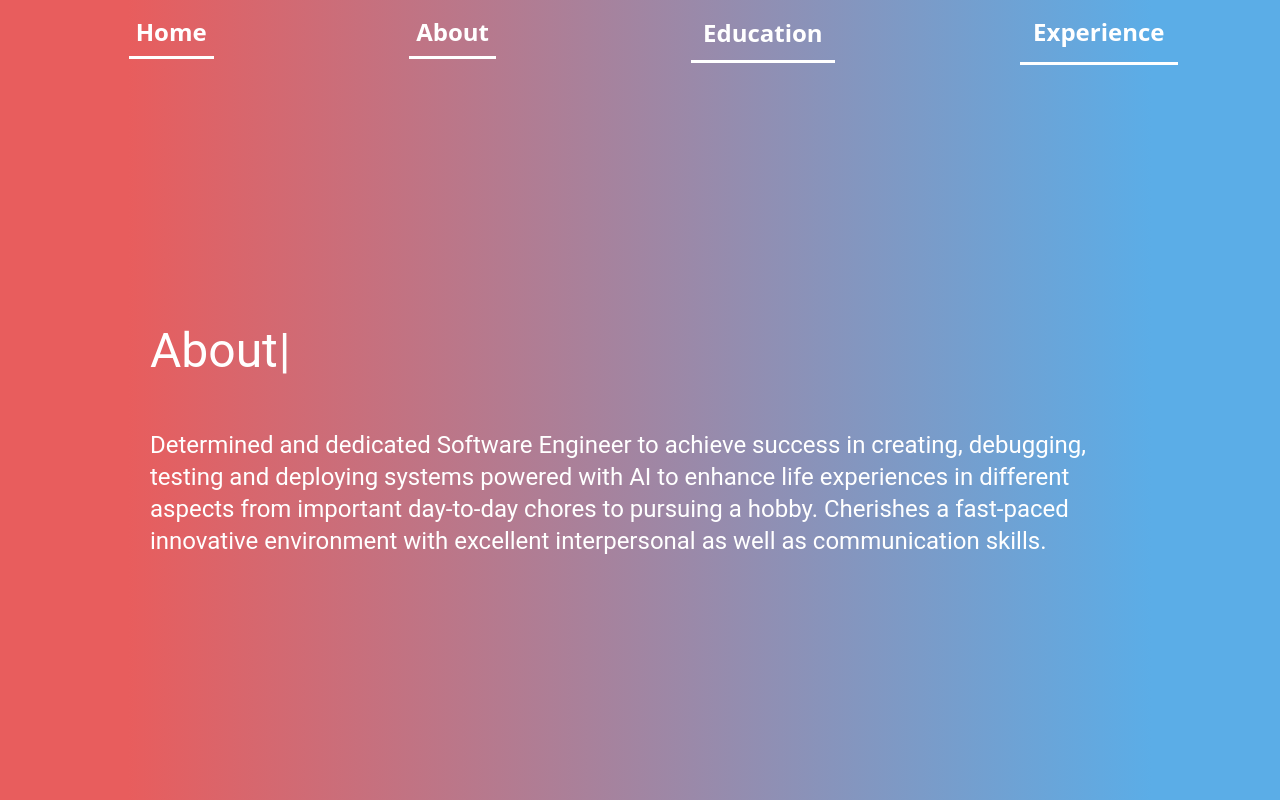
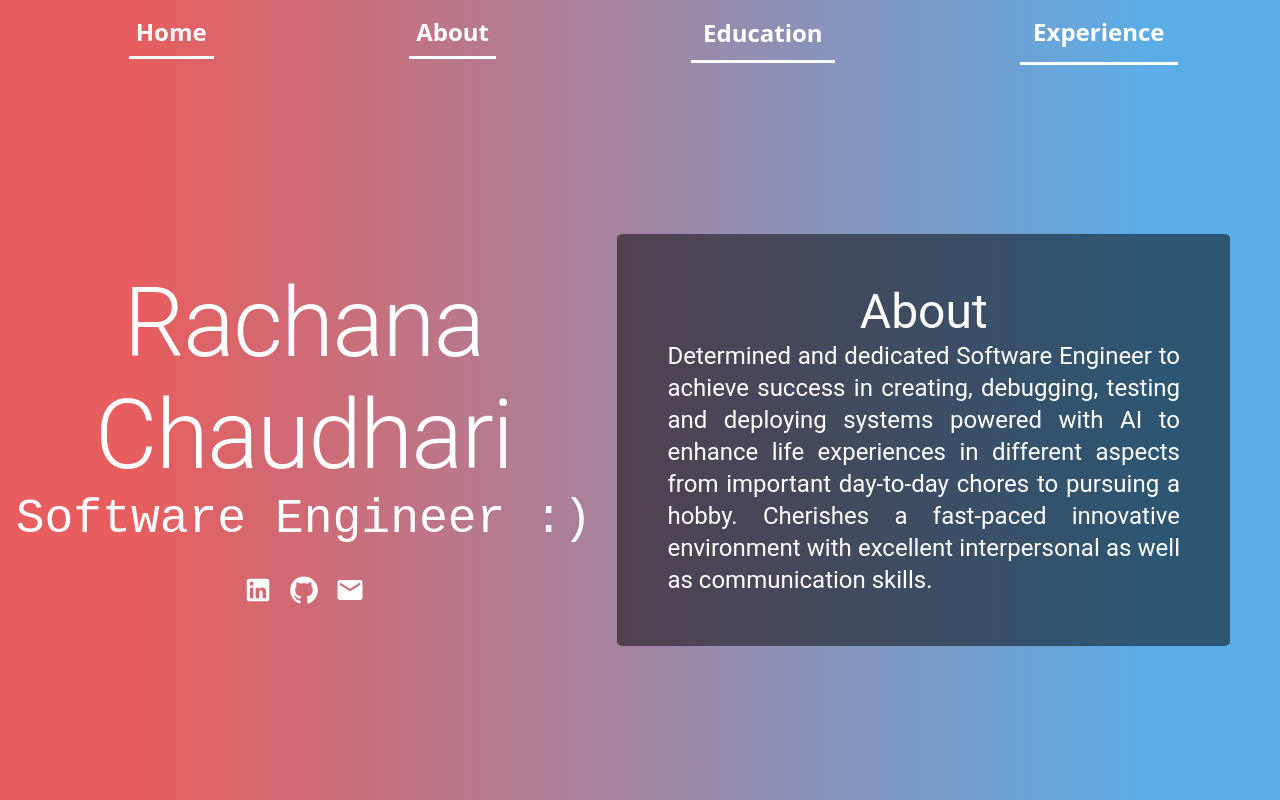
Before and after one commit to rachanac16/reflection, a React (Create React App) app: page /reflection/about in a window 1280 px wide. Built offline with nearby package versions, Linux system fonts and the light colour scheme.

Commit message:
animations and layout of home and about completed

```diff
--- a/src/App.js
+++ b/src/App.js
@@ -1,13 +1,12 @@
-import * as React from 'react';
-import { Route, Routes } from 'react-router-dom';
+import {React, useState} from 'react';
+import { Route, Routes, useLocation } from 'react-router-dom';
 import Home from './pages/Home.js';
 import About from './pages/About.js';
 import Experience from './pages/Experience.js';
 import Education from './pages/Education.js';
-import Others from './pages/Others.js';
 import Navbar from './components/Navbar.js';
 import { ThemeProvider, createTheme } from '@mui/material';
-import { palette } from '@mui/system';
+
 
 const theme = createTheme({
   palette: {
@@ -18,6 +17,8 @@ const theme = createTheme({
 });
 
 function App() {
+
+  const [prevComponent, setPrevComponent] = useState("");
 
   return <ThemeProvider theme={theme}>
     <div>
--- /dev/null
+++ b/src/components/MyAvatar.js
@@ -0,0 +1,14 @@
+import {React} from 'react';
+import rachana from './../assets/rachana.png';
+import { Grid, Avatar } from '@mui/material';
+
+
+export default function MyAvatar(){
+ return <div>
+    <Grid container direction={'column'} alignItems='center' justifyContent={'center'}>
+        <Grid item xs={4} style={{padding:'20px'}}>
+            <Avatar alt="Rachana C" src={rachana} sx={{ width: 400, height: 400 }}/>
+        </Grid>
+    </Grid>
+ </div>
+}
--- /dev/null
+++ b/src/components/MyIntro.js
@@ -0,0 +1,53 @@
+import {React} from 'react';
+import { Grid, IconButton, Typography, Avatar } from '@mui/material';
+import Typewriter from 'typewriter-effect';
+import { Box } from '@mui/system';
+import GitHubIcon from '@mui/icons-material/GitHub';
+import LinkedInIcon from '@mui/icons-material/LinkedIn';
+import EmailIcon from '@mui/icons-material/Email';
+
+export default function MyIntro({shouldAnimate}){
+
+    const openInNewTab = url => {
+        window.open(url, '_blank', 'noopener,noreferrer');
+    };
+
+    return <div>
+        <Grid container direction={'column'} alignItems='center' justifyContent={'center'}>
+                <Grid item xs={4}>
+                    <Typography variant='h1' align='center'>
+                        <div >
+                            Rachana Chaudhari
+                        </div>
+                    </Typography>
+                </Grid>
+                <Grid item xs={4}>
+
+                    <Typography variant='h3' align='center'>
+
+
+                        {
+                            (shouldAnimate)?
+                            <div className='name'>
+                            <Typewriter
+                            onInit={(typewriter) => {
+                                typewriter.typeString("Software Engineer :)").start();
+                            }}
+
+                        />
+                           </div> :
+                            <div className='name'>
+                            Software Engineer :)
+                           </div>
+                        }
+
+                    </Typography>
+                </Grid>
+                <Grid item paddingTop={'20px'}>
+                    <IconButton color="primary" onClick={()=>openInNewTab("https://www.linkedin.com/in/rachana-chaudhari/")}><LinkedInIcon sx={{ fontSize: "30px" }}/></IconButton>
+                    <IconButton color="primary" onClick={()=>openInNewTab("https://github.com/rachanac16")}><GitHubIcon sx={{ fontSize: "30px" }}/></IconButton>
+                    <IconButton color="primary" onClick={()=>openInNewTab("mailto:rc774@cornell.edu")}><EmailIcon sx={{ fontSize: "30px" }}/></IconButton>
+                </Grid>
+            </Grid>
+    </div>
+}
--- a/src/index.css
+++ b/src/index.css
@@ -18,6 +18,27 @@ html, body, #root, #root>div {
     background-position:left bottom;
   }
 }
+
+@keyframes slide_from_left {
+  from{right:-200px}
+  to{right:0px}
+}
+
+.slide_from_left {
+  animation-name: slide_from_left;
+  animation-duration: 2s;
+}
+.slide_from_right {
+  animation-name: slide_from_right;
+  animation-duration: 2s;
+}
+
+@keyframes slide_from_right {
+  from{left:-200px}
+  to{left:0px}
+}
+
+
 body {
   font-family: system-ui, -apple-system, BlinkMacSystemFont, 'Segoe UI', Roboto, Oxygen, Ubuntu, Cantarell, 'Open Sans', 'Helvetica Neue', sans-serif;
   -webkit-font-smoothing: antialiased;
@@ -52,6 +73,14 @@ body {
   color:rgb(26, 40, 65);
 }
 
+.about_container{
+  background-color: rgb(0,0,0, 0.5);
+  border-radius: 1%;
+  position: relative;
+  margin: 10px 50px 10px 10px;
+  padding: 50px 50px 50px 50px;
+}
+
 .restrictcontainer{
   position: relative;
   top: 80px;
@@ -78,6 +107,7 @@ body {
 
 .container_left{
   flex:50%;
+  position: relative;
 }
 
 .container_right{
--- a/src/pages/About.js
+++ b/src/pages/About.js
@@ -1,23 +1,24 @@
 import { Box, Typography } from '@mui/material';
-import { getInitColorSchemeScript } from '@mui/system';
 import React from 'react';
 import Typewriter from 'typewriter-effect';
+import MyIntro from '../components/MyIntro';
 
 function About(){
-    return <div>
-        <Typography variant='h3' paddingLeft='150px'>
-            <Typewriter
-                onInit={(typewriter) => {
-                    typewriter.typeString("About").start();
-                }}
-                />
+    return <div className='home_container'>
+        <div className='container_left slide_from_right'>
+            <MyIntro shouldAnimate={false}/>
+        </div>
+        <div className='container_right about_container slide_from_left'>
+            <Typography variant='h3' align="center">
+                About
             </Typography>
-        <Typography variant='h5' paddingLeft='150px' paddingRight='150px' paddingTop='50px'>
-            Determined and dedicated Software Engineer to achieve success in creating, debugging, testing
-            and deploying systems powered with AI to enhance life experiences in different aspects from
-            important day-to-day chores to pursuing a hobby. Cherishes a fast-paced innovative environment
-            with excellent interpersonal as well as communication skills.
-        </Typography>
+            <Typography variant='h5' align="justify">
+                Determined and dedicated Software Engineer to achieve success in creating, debugging, testing
+                and deploying systems powered with AI to enhance life experiences in different aspects from
+                important day-to-day chores to pursuing a hobby. Cherishes a fast-paced innovative environment
+                with excellent interpersonal as well as communication skills.
+            </Typography>
+        </div>
     </div>;
 }
 
--- a/src/pages/Home.js
+++ b/src/pages/Home.js
@@ -1,52 +1,15 @@
-import { Grid, IconButton, Typography, Avatar } from '@mui/material';
-import { Box } from '@mui/system';
 import React from 'react';
-import Typewriter from 'typewriter-effect';
-import GitHubIcon from '@mui/icons-material/GitHub';
-import LinkedInIcon from '@mui/icons-material/LinkedIn';
-import EmailIcon from '@mui/icons-material/Email';
-import rachana from './../assets/rachana.png';
+import MyAvatar from '../components/MyAvatar';
+import MyIntro from '../components/MyIntro';
 
-function Home(){
-    const openInNewTab = url => {
-        window.open(url, '_blank', 'noopener,noreferrer');
-      };
+function Home(prevComponent){
+
     return <div className='home_container'>
         <div className='container_left'>
-            <Grid container direction={'column'} alignItems='center' justifyContent={'center'}>
-                <Grid item xs={4} style={{padding:'20px'}}>
-                    <Avatar alt="Rachana C" src={rachana} sx={{ width: 400, height: 400 }}/>
-                </Grid>
-            </Grid>
+            <MyAvatar/>
         </div>
         <div className='container_right'>
-            <Grid container direction={'column'} alignItems='center' justifyContent={'center'}>
-                <Grid item xs={4}>
-                    <Typography variant='h1' align='center'>
-                        <div >
-                            Rachana Chaudhari
-                        </div>
-                    </Typography>
-                </Grid>
-                <Grid item xs={4}>
-
-                    <Typography variant='h3' align='center'>
-                        <div className='name'>
-
-                        <Typewriter
-                            onInit={(typewriter) => {
-                                typewriter.typeString("Software Engineer :)").start();
-                            }}
-                        />
-                        </div>
-                    </Typography>
-                </Grid>
-                <Grid item paddingTop={'20px'}>
-                    <IconButton color="primary" onClick={()=>openInNewTab("https://www.linkedin.com/in/rachana-chaudhari/")}><LinkedInIcon sx={{ fontSize: "30px" }}/></IconButton>
-                    <IconButton color="primary" onClick={()=>openInNewTab("https://github.com/rachanac16")}><GitHubIcon sx={{ fontSize: "30px" }}/></IconButton>
-                    <IconButton color="primary" onClick={()=>openInNewTab("mailto:rc774@cornell.edu")}><EmailIcon sx={{ fontSize: "30px" }}/></IconButton>
-                </Grid>
-            </Grid>
+            <MyIntro shouldAnimate={true}/>
         </div>
     </div>;
 }
```
